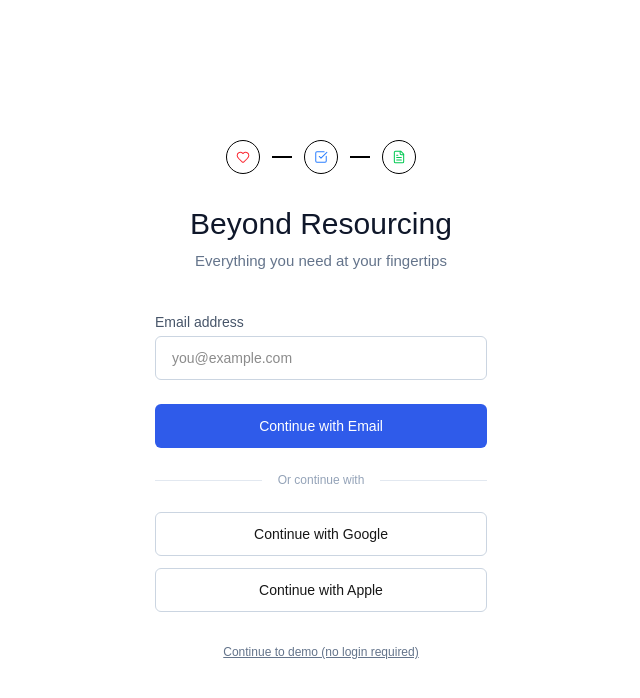
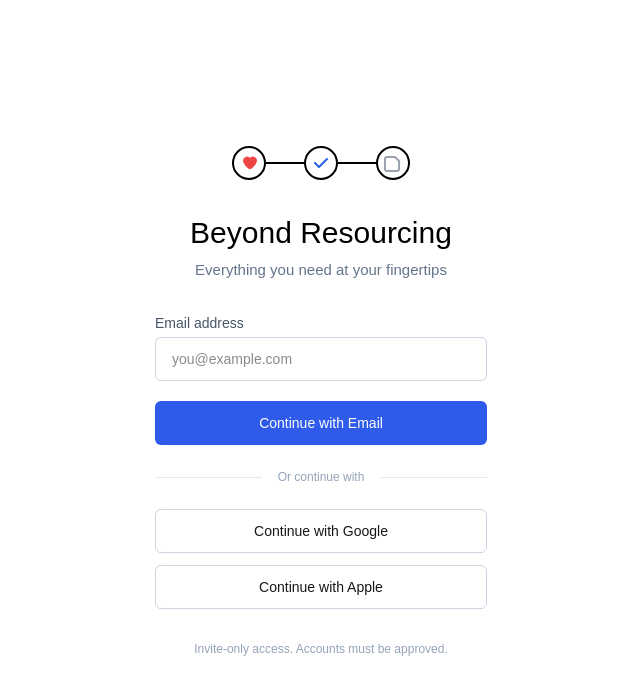
Before and after one commit to tryingtoworktoday/beyond-resourcing-web, a Next.js app: page / in a window 1280 px wide. Shown: the top 698 px of the page, without its empty margins (319-959 px from the left). Built offline with nearby package versions, Linux system fonts and the light colour scheme.

Commit message:
Update page.tsx

```diff
--- a/app/page.tsx
+++ b/app/page.tsx
@@ -1,37 +1,61 @@
-import { Heart, CheckSquare, FileText } from "lucide-react";
-
 export default function Page() {
   return (
     <main className="min-h-screen flex items-center justify-center bg-white">
       <div className="w-full max-w-[380px] text-center px-6">
 
-        {/* ICON ROW */}
-        <div className="flex items-center justify-center gap-3 mb-8">
-          <Icon>
-            <Heart className="w-[14px] h-[14px] text-red-500" strokeWidth={1.75} />
-          </Icon>
-          <Line />
-          <Icon>
-            <CheckSquare className="w-[14px] h-[14px] text-blue-500" strokeWidth={1.75} />
-          </Icon>
-          <Line />
-          <Icon>
-            <FileText className="w-[14px] h-[14px] text-green-500" strokeWidth={1.75} />
-          </Icon>
+        {/* ICON STRIP — SINGLE SVG */}
+        <div className="flex justify-center mb-8">
+          <svg
+            width="184"
+            height="40"
+            viewBox="0 0 184 40"
+            fill="none"
+            xmlns="http://www.w3.org/2000/svg"
+          >
+            {/* Left circle */}
+            <circle cx="20" cy="20" r="16" stroke="#000" strokeWidth="2" />
+            <path
+              d="M20 26s-6-4.3-6-8.5a4 4 0 0 1 7-2.5A4 4 0 0 1 28 17.5C28 21.7 22 26 22 26z"
+              fill="#EF4444"
+            />
+
+            {/* Connecting line */}
+            <line x1="36" y1="20" x2="76" y2="20" stroke="#000" strokeWidth="2" />
+
+            {/* Middle circle */}
+            <circle cx="92" cy="20" r="16" stroke="#000" strokeWidth="2" />
+            <path
+              d="M86 20l4 4 8-8"
+              stroke="#2563EB"
+              strokeWidth="2"
+              fill="none"
+              strokeLinecap="round"
+              strokeLinejoin="round"
+            />
+
+            {/* Connecting line */}
+            <line x1="108" y1="20" x2="148" y2="20" stroke="#000" strokeWidth="2" />
+
+            {/* Right circle */}
+            <circle cx="164" cy="20" r="16" stroke="#000" strokeWidth="2" />
+            <path
+              d="M158 14h8l4 4v8a2 2 0 0 1-2 2h-10a2 2 0 0 1-2-2v-10a2 2 0 0 1 2-2z"
+              stroke="#9CA3AF"
+              strokeWidth="2"
+              fill="none"
+            />
+          </svg>
         </div>
 
-        {/* TITLE */}
-        <h1 className="text-[30px] font-medium leading-[36px] text-[#0f172a] mb-2">
+        <h1 className="text-[30px] font-medium leading-[36px] text-black mb-2">
           Beyond Resourcing
         </h1>
 
-        {/* SUBTITLE */}
-        <p className="text-[15px] leading-[22px] text-[#64748b] mb-10">
+        <p className="text-[15px] leading-[22px] text-[#64748b] mb-8">
           Everything you need at your fingertips
         </p>
 
-        {/* EMAIL */}
-        <div className="text-left mb-6">
+        <div className="text-left mb-5">
           <label className="block text-sm text-[#475569] mb-1">
             Email address
           </label>
@@ -42,19 +66,16 @@ export default function Page() {
           />
         </div>
 
-        {/* PRIMARY BUTTON */}
         <button className="w-full h-[44px] rounded-md bg-[#2f5bea] text-white text-sm font-medium mb-6">
           Continue with Email
         </button>
 
-        {/* DIVIDER */}
         <div className="flex items-center gap-4 text-xs text-[#94a3b8] mb-6">
           <div className="flex-1 h-px bg-[#e2e8f0]" />
           Or continue with
           <div className="flex-1 h-px bg-[#e2e8f0]" />
         </div>
 
-        {/* SOCIAL */}
         <div className="space-y-3">
           <button className="w-full h-[44px] rounded-md border border-[#cbd5e1] text-sm font-medium">
             Continue with Google
@@ -64,24 +85,11 @@ export default function Page() {
           </button>
         </div>
 
-        {/* DEMO */}
-        <p className="text-xs text-[#64748b] mt-8 underline cursor-pointer">
-          Continue to demo (no login required)
+        <p className="text-xs text-[#94a3b8] mt-8">
+          Invite-only access. Accounts must be approved.
         </p>
 
       </div>
     </main>
   );
 }
-
-function Icon({ children }: { children: React.ReactNode }) {
-  return (
-    <div className="w-[34px] h-[34px] rounded-full border border-black flex items-center justify-center">
-      {children}
-    </div>
-  );
-}
-
-function Line() {
-  return <div className="w-5 h-[1.5px] bg-black" />;
-}
```
